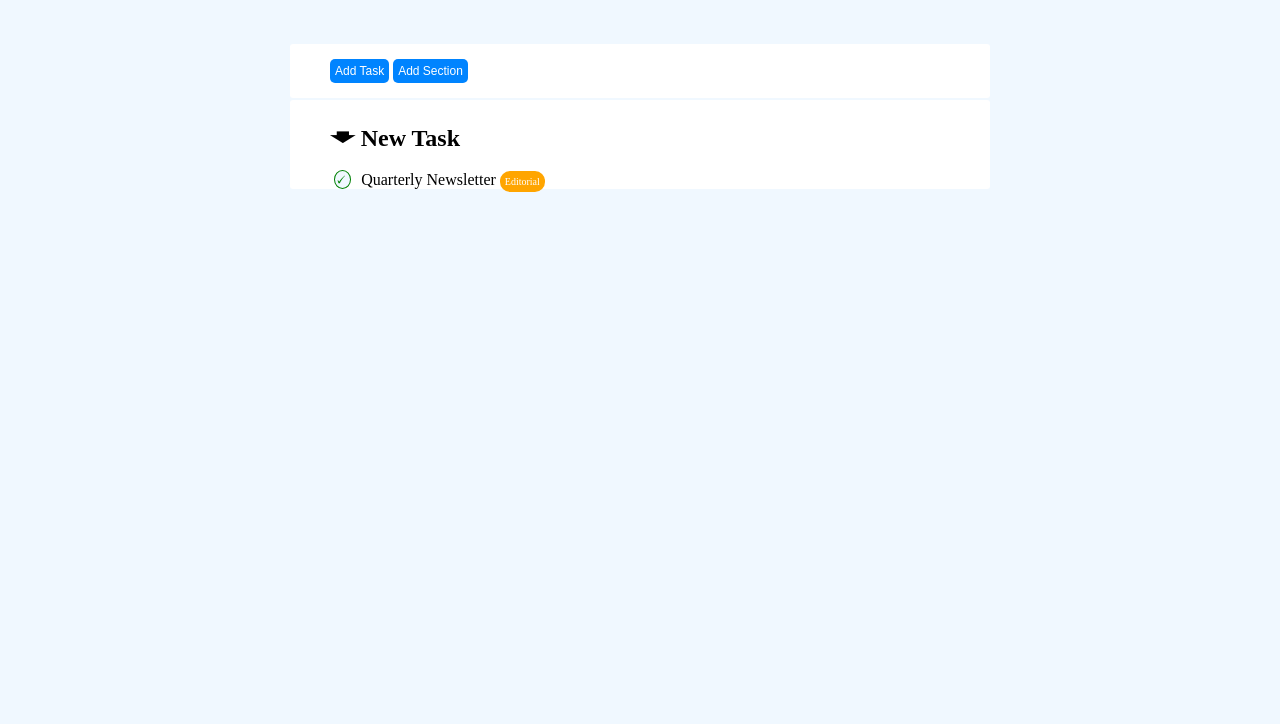
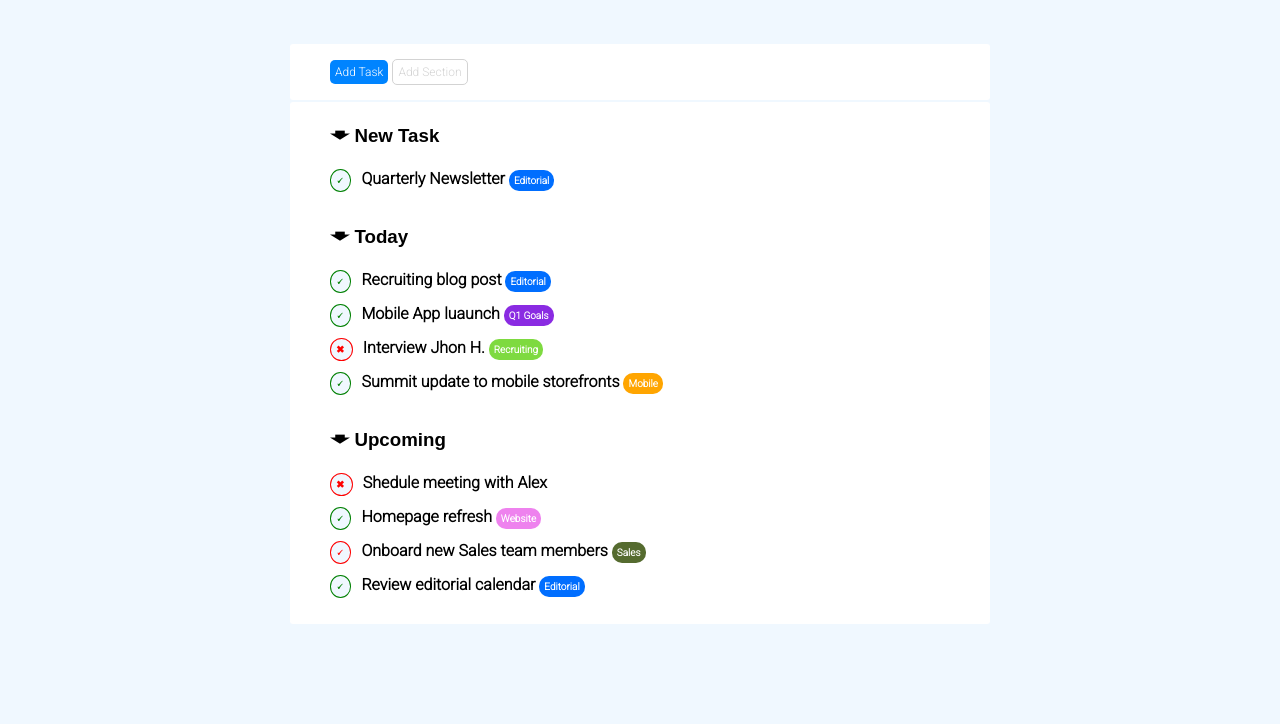
Before and after one commit to Lapo0/html-css-toboolist, a plain HTML site: page index.html in a window 1280 px wide. Shown: the part 76-800 px from the top of the page. Drawn offline with Linux system fonts and the light colour scheme.

Commit message:
terminate modifiche

```diff
--- a/css/style.css
+++ b/css/style.css
@@ -21,6 +21,7 @@ body > .header{
 .h1{
     display: inline-block;
     font-size: 40px;
+    font-family: 'Roboto', sans-serif;
 }
 
 /*CORPO DELLA PAGINA*/
@@ -39,12 +40,22 @@ body > .header{
 }
 
 .corpo .button{
-    background-color: rgb(0, 132, 255);
     border: 0;
     padding: 5px;
     font-size: 12px;
     border-radius: 5px;
+    font-family: 'Roboto', sans-serif;
+}
+
+.button.blue{
+    background-color: rgb(0, 132, 255);
     color: white;
+}
+
+.button.white{
+    background-color: white;
+    border: 1px solid lightgray;
+    color: lightgray;
 }
 
 /*SEZIONE*/
@@ -52,39 +63,76 @@ body > .header{
     margin-top: 2px;
 }
 
-.block{
+.blocco-section .block{
     padding-top: 20px;
+    font-family: 'Roboto', sans-serif;
+    font-weight: 900;
 }
 
-.blocco-section .list{
-    margin-left: 4px;
+.block:nth-last-child(1){
+    padding-bottom: 15px;
+}
+
+.block > h3{
+    font-family: 'Anton', sans-serif;
+}
+
+/*LISTE*/
+.block .list{
     list-style-type: none;
 }
 
-.item{
+p >.item{
     margin-right: 10px;
-    border: 1px solid black;
+    border: 1px solid;
     border-radius: 50%;
+    font-size: 10px;
+    padding: 5px;
 }
 
 li{
-    margin: 10px 0;
+    margin: 15px 0;
 }
 
-.check{
+/*Check/Cross*/
+span.check{
     border-color: green;
     color: green;
 }
 
-.cross{
+span.cross{
     border-color: red;
     color: red;
 }
 
-.rect{
+span.rect{
     font-size: 10px;
-    background-color: orange;
     border-radius: 10px;
     color: white;
     padding: 5px;
 }
+
+/*Rettangoli*/
+.editorial{
+    background-color: rgb(0, 110, 255);
+}
+
+.q1{
+    background-color: blueviolet;
+}
+
+.recruiting{
+    background-color: rgb(126, 218, 64);
+}
+
+.mobile{
+    background-color: orange;
+}
+
+.website{
+    background-color: violet;
+}
+
+.sales{
+    background-color: darkolivegreen;
+}
--- a/index.html
+++ b/index.html
@@ -6,13 +6,15 @@
     <meta name="viewport" content="width=device-width, initial-scale=1.0">
     <title>Toboolist</title>
     <link rel="stylesheet" href="css/style.css">
+    <link rel="preconnect" href="https://fonts.googleapis.com">
+    <link href="https://fonts.googleapis.com/css2?family=Roboto:wght@300&display=swap" rel="stylesheet">
 </head>
 <body>
 
     <!--TESTATA-->
     <header class="header white" >
-        <img class="logo" src="img/Logo.png" alt="logo">
-        <h1 class="h1" >Toboolist</h1>
+        <img class="logo white" src="img/Logo.png" alt="logo">
+        <h1 class="h1 white" >Toboolist</h1>
     </header>
 
     <!--CORPO DELLA PAGINA-->
@@ -20,18 +22,18 @@
 
         <!--NAVIGAZIONE-->
         <nav class="blocco-nav white">
-            <button class="button" >Add Task</button>
-            <button class="button" >Add Section</button>
+            <button class="button blue" >Add Task</button>
+            <button class="button white" >Add Section</button>
         </nav>
 
         <!--SEZIONE-->
         <section class="blocco-section white" >
 
             <!--Prima Lista-->
-            <div class="white block">
-                <h2 class="white">&#129091; New Task</h2>
+            <div class="block white">
+                <h3 class="white">&#129091; New Task</h3>
 
-                <ul class="list">
+                <ul class="list white">
 
                     <li class="white">
                         <p class="white">
@@ -39,13 +41,100 @@
                                 &#128504;
                             </span>
                             Quarterly Newsletter
-                            <span class="rect">Editorial</span>
+                            <span class="rect editorial">Editorial</span>
                         </p>
                     </li>
                 </ul>
             </div>
 
             <!--Seconda Lista-->
+            <div class="block white">
+                <h3 class="white">&#129091; Today</h3>
+
+                <ul class="list white">
+
+                    <li class="white">
+                        <p class="white">
+                            <span class="item check">
+                                &#128504;
+                            </span>
+                            Recruiting blog post
+                            <span class="rect editorial">Editorial</span>
+                        </p>
+                    </li>
+                    <li class="white">
+                        <p class="white">
+                            <span class="item check">
+                                &#128504;
+                            </span>
+                            Mobile App luaunch
+                            <span class="rect q1">Q1 Goals</span>
+                        </p>
+                    </li>
+                    <li class="white">
+                        <p class="white">
+                            <span class="item cross">
+                                &#10006;
+                            </span>
+                            Interview Jhon H.
+                            <span class="rect recruiting">Recruiting</span>
+                        </p>
+                    </li>
+                    <li class="white">
+                        <p class="white">
+                            <span class="item check">
+                                &#128504;
+                            </span>
+                            Summit update to mobile storefronts
+                            <span class="rect mobile">Mobile</span>
+                        </p>
+                    </li>
+                </ul>
+            </div>
+
+             <!--Terza Lista-->
+             <div class="block white">
+                <h3 class="white">&#129091; Upcoming</h3>
+
+                <ul class="list white">
+
+                    <li class="white">
+                        <p class="white">
+                            <span class="item cross">
+                                &#10006;
+                            </span>
+                            Shedule meeting with Alex
+                        </p>
+                    </li>
+                    <li class="white">
+                        <p class="white">
+                            <span class="item check">
+                                &#128504;
+                            </span>
+                            Homepage refresh
+                            <span class="rect website">Website</span>
+                        </p>
+                    </li>
+                    <li class="white">
+                        <p class="white">
+                            <span class="item cross">
+                                &#128504;
+                            </span>
+                            Onboard new Sales team members
+                            <span class="rect sales">Sales</span>
+                        </p>
+                    </li>
+                    <li class="white">
+                        <p class="white">
+                            <span class="item check">
+                                &#128504;
+                            </span>
+                            Review editorial calendar
+                            <span class="rect editorial">Editorial</span>
+                        </p>
+                    </li>
+                </ul>
+            </div>
 
 
         </section>
```
